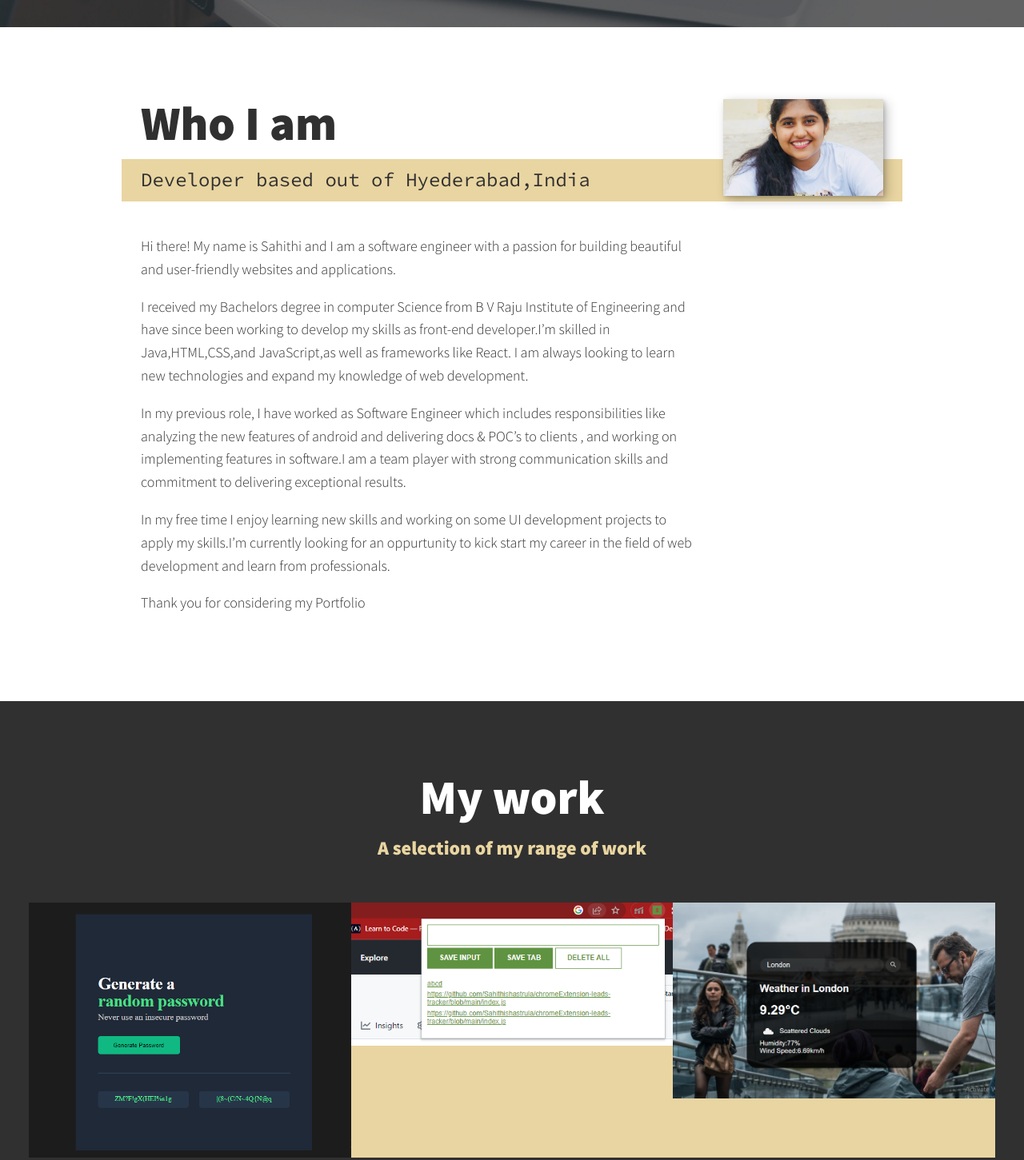
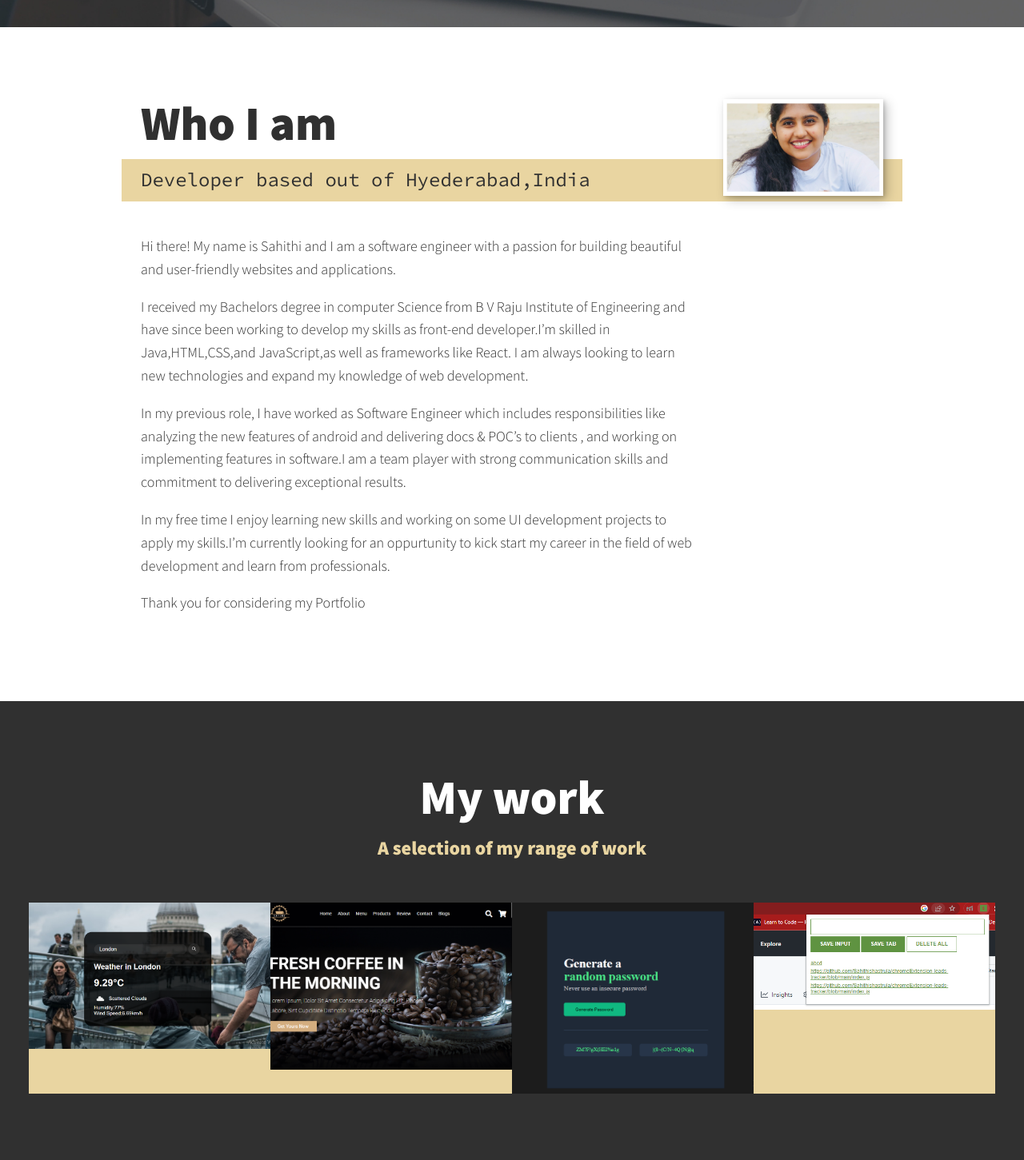
Before and after one commit to Sahithishastrula/MyPortfolio, a website built with Vite: page index.html in a window 1280 px wide. Shown: the part 1167-2618 px from the top of the page at 80% size. Built offline with nearby package versions, Linux system fonts and the light colour scheme.

Commit message:
update coffee details

```diff
--- a/index.html
+++ b/index.html
@@ -78,7 +78,7 @@
                <p>Thank you for considering my Portfolio</p>
            </div>
 
-           <img src="img/profile-img1.jpg" alt="Jane leaning against a bus" class="about-me__img">
+           <img src="img/polaroid-profile-2.jpg" alt="Jane leaning against a bus" class="about-me__img">
         </section>
 
         <!-- My Work -->
@@ -88,18 +88,23 @@
 
             <div class="portfolio">
                 <!-- Portfolio item 01 -->
+                <a href="https://sample-weather-app-usingopenapi.netlify.app/" class="portfolio__item">
+                    <img src="img/weather-app.PNG" alt="" class="portfolio__img">
+                </a>
+
+                <!-- Portfolio item 02 -->
+                <a href="https://sample-coffee-shop-website.netlify.app/" class="portfolio__item">
+                    <img src="img/coffee-app.PNG" alt="" class="portfolio__img">
+                </a>
+
+                <!-- Portfolio item 03 -->
                 <a href="https://random-password-generator-sample.netlify.app/" class="portfolio__item">
                     <img src="img/project1.PNG" alt="" class="portfolio__img">
                 </a>
 
-                <!-- Portfolio item 02 -->
+                <!-- Portfolio item 04 -->
                 <a href="https://tracker-sample.netlify.app/" class="portfolio__item">
                     <img src="img/chromess.PNG" alt="" class="portfolio__img">
-                </a>
-
-                <!-- Portfolio item 03 -->
-                <a href="https://sample-weather-app-usingopenapi.netlify.app/" class="portfolio__item">
-                    <img src="img/weather-app.PNG" alt="" class="portfolio__img">
                 </a>
 
 
```
